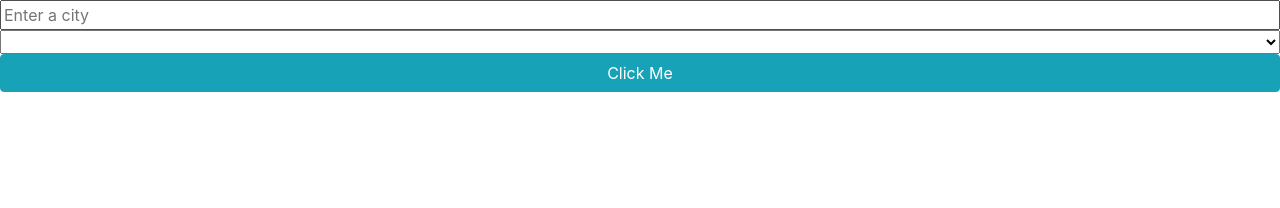
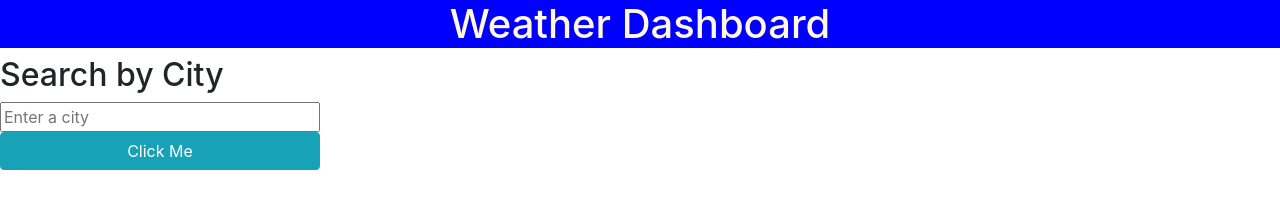
Before and after one commit to TomCapers/weatherApp, a plain HTML site: page index.html in a window 1280 px wide. Drawn offline with nearby package versions, Linux system fonts and the light colour scheme.

Commit message:
updated header and search button styling

```diff
--- a/index.html
+++ b/index.html
@@ -10,12 +10,15 @@
 </head>
 
 <body>
+    <header>
+        <h1>Weather Dashboard</h1>
+    </header>
   <div>
     <div>
-      <form id="search-form" class="form w-100">
+        <h2>Search by City</h2>
+      <form id="search-form" class="form w-25">
         <input id="search-input" class="form-input w-100" type="text" placeholder="Enter a city">
-        <select id="format-input" class="form-input w-100">
-         </select>
+
         <button class="btn btn-info btn-block">Click Me</button>
       </form>
     </div>
--- a/style.css
+++ b/style.css
@@ -0,0 +1,5 @@
+header{
+    text-align: center;
+    background-color: blue;
+    color: cornsilk;
+}
```
